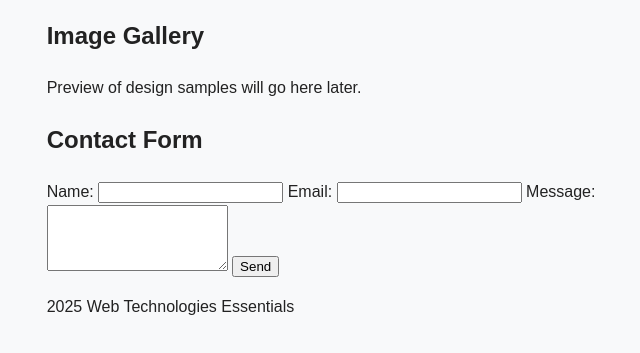
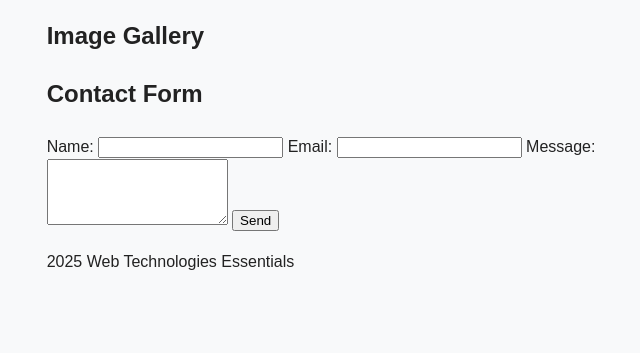
Before and after one commit to mosmith14/M6, a plain HTML site: page Index.html in a window 1280 px wide. Shown: the part 351-704 px from the top of the page, without its empty margins (305-945 px from the left). Drawn offline with Linux system fonts and the light colour scheme.

Commit message:
Clear placeholder text in image gallery
Removed placeholder text from the image gallery section.

```diff
--- a/Index.html
+++ b/Index.html
@@ -25,7 +25,7 @@
 </figure>
 <section id="gallery">
 	<h2>Image Gallery</h2>
-	<p>Preview of design samples will go here later.</p>
+	<p></p>
 </section>
 <section id="contact">
 	<h2>Contact Form</h2>
```
